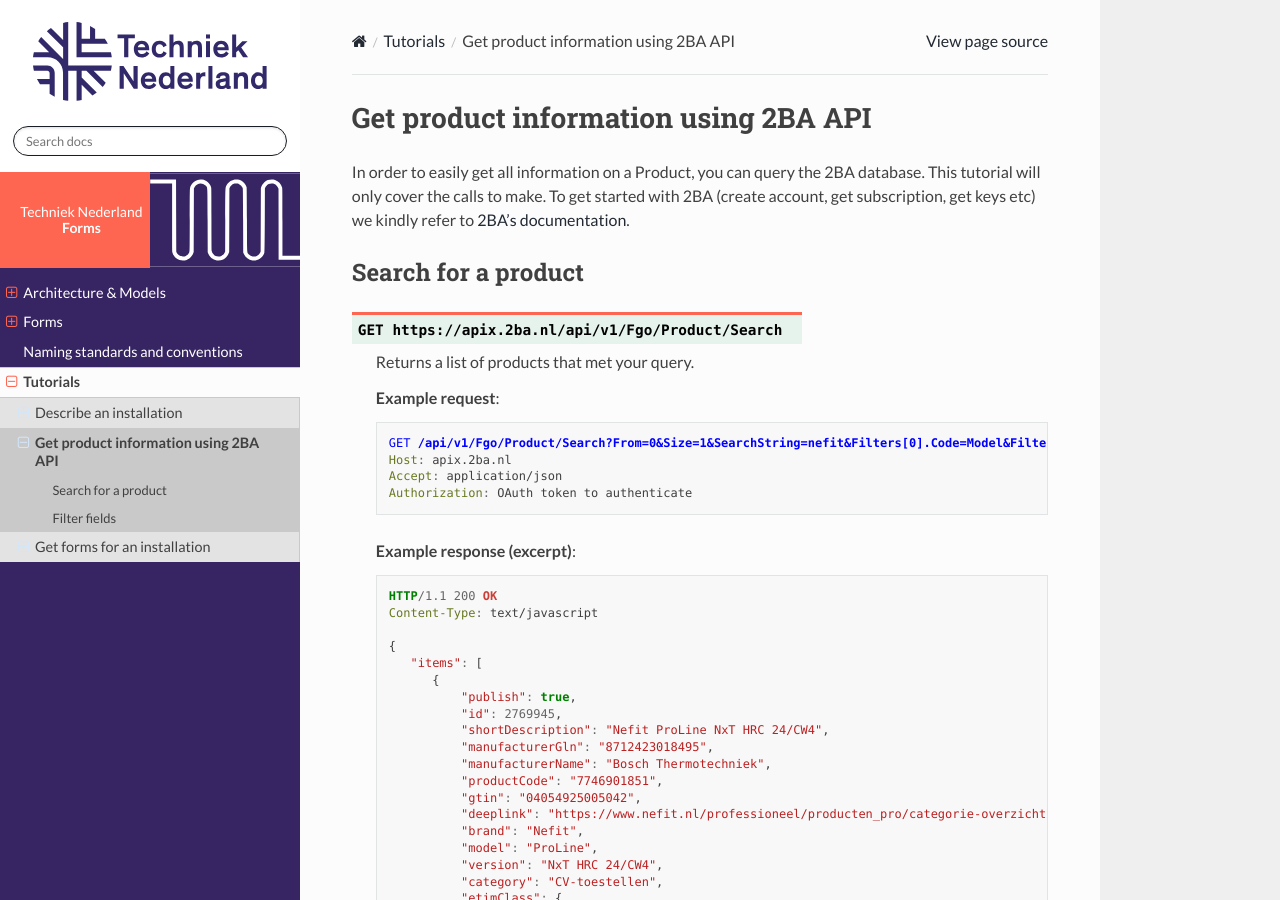
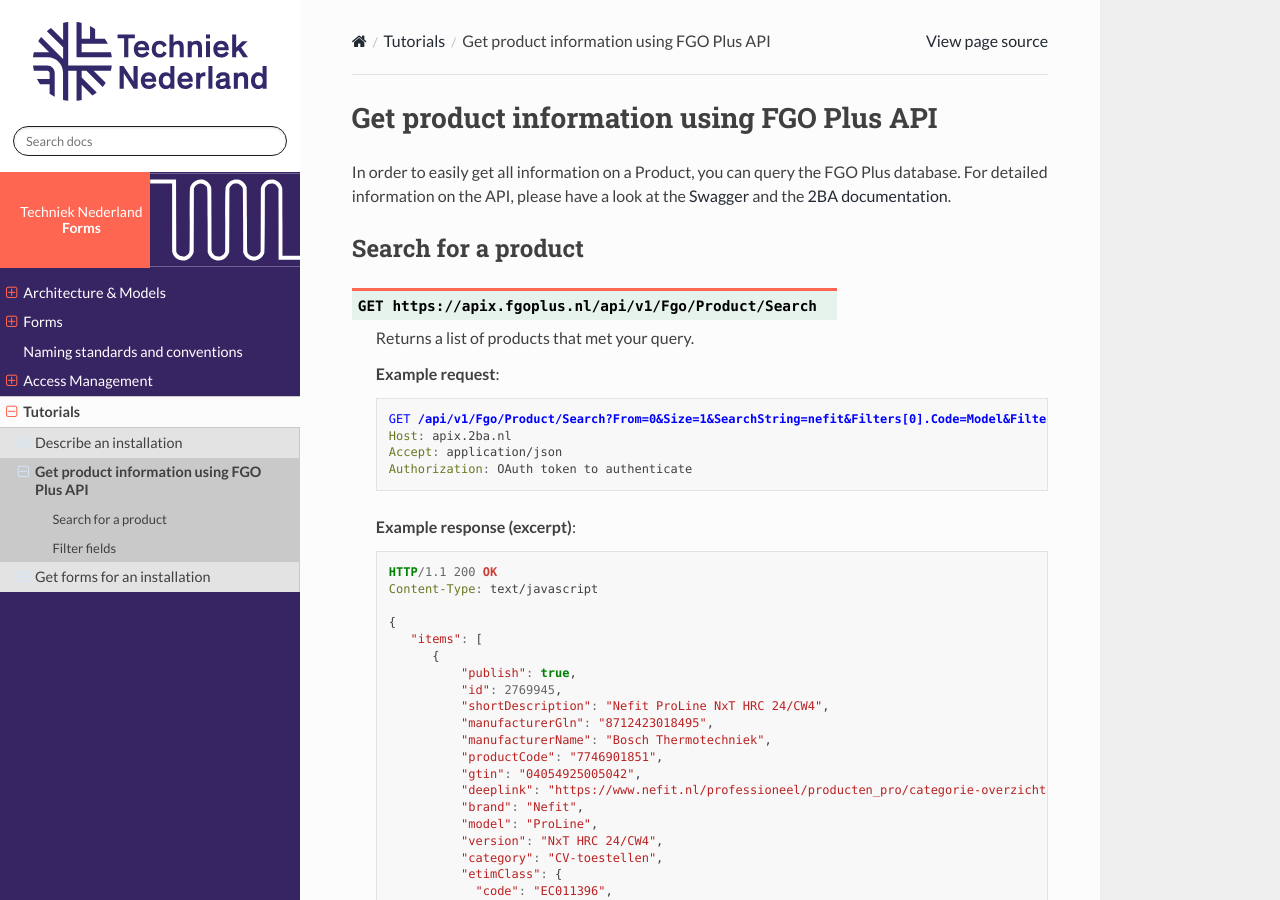
Before and after one commit to Techniek-Nederland/techniek-nederland-formulieren, a Sphinx documentation site: the page built from source/tutorials/get_products.rst, in a window 1280 px wide and 900 px high. Built offline with Sphinx 7.4.7 and the Read the Docs theme 2.0.0, drawn with Linux system fonts in a browser that asks for light colours.

```diff
--- a/source/tutorials/get_forms.rst
+++ b/source/tutorials/get_forms.rst
@@ -6,7 +6,7 @@ Once you've determined the ETIM Product Class for you installation, you can quer
 Get a list of relevant forms
 ++++++++++++++++++++++++++++
 
-.. http:get:: https://apix.2ba.nl/api/v1/Fgo/Forms/All
+.. http:get:: https://api.fgoplus.nl/api/v1/Fgo/Forms/All
 
    Returns a list of forms relevant for you installation
 
--- a/source/tutorials/get_products.rst
+++ b/source/tutorials/get_products.rst
@@ -1,14 +1,14 @@
-Get product information using 2BA API
--------------------------------------
+Get product information using FGO Plus API
+-------------------------------------------
 
-In order to easily get all information on a Product, you can query the 2BA database. This tutorial will only cover
-the calls to make. To get started with 2BA (create account, get subscription, get keys etc) we kindly refer to `2BA's
-documentation <https://www.2ba.nl/nl/documentatie/webservices>`_.
+In order to easily get all information on a Product, you can query the FGO Plus database. For detailed
+information on the API, please have a look at the `Swagger <https://api.fgoplus.nl/swagger/index.html>`_ and the
+`2BA documentation <https://www.2ba.nl/nl/documentatie/webservices>`_.
 
 Search for a product
 ++++++++++++++++++++
 
-.. http:get:: https://apix.2ba.nl/api/v1/Fgo/Product/Search
+.. http:get:: https://apix.fgoplus.nl/api/v1/Fgo/Product/Search
 
    Returns a list of products that met your query.
 
```
Also changed, not shown: source/access-management.rst (added, +62 -0 lines), source/index.rst (+1 -9 lines).
